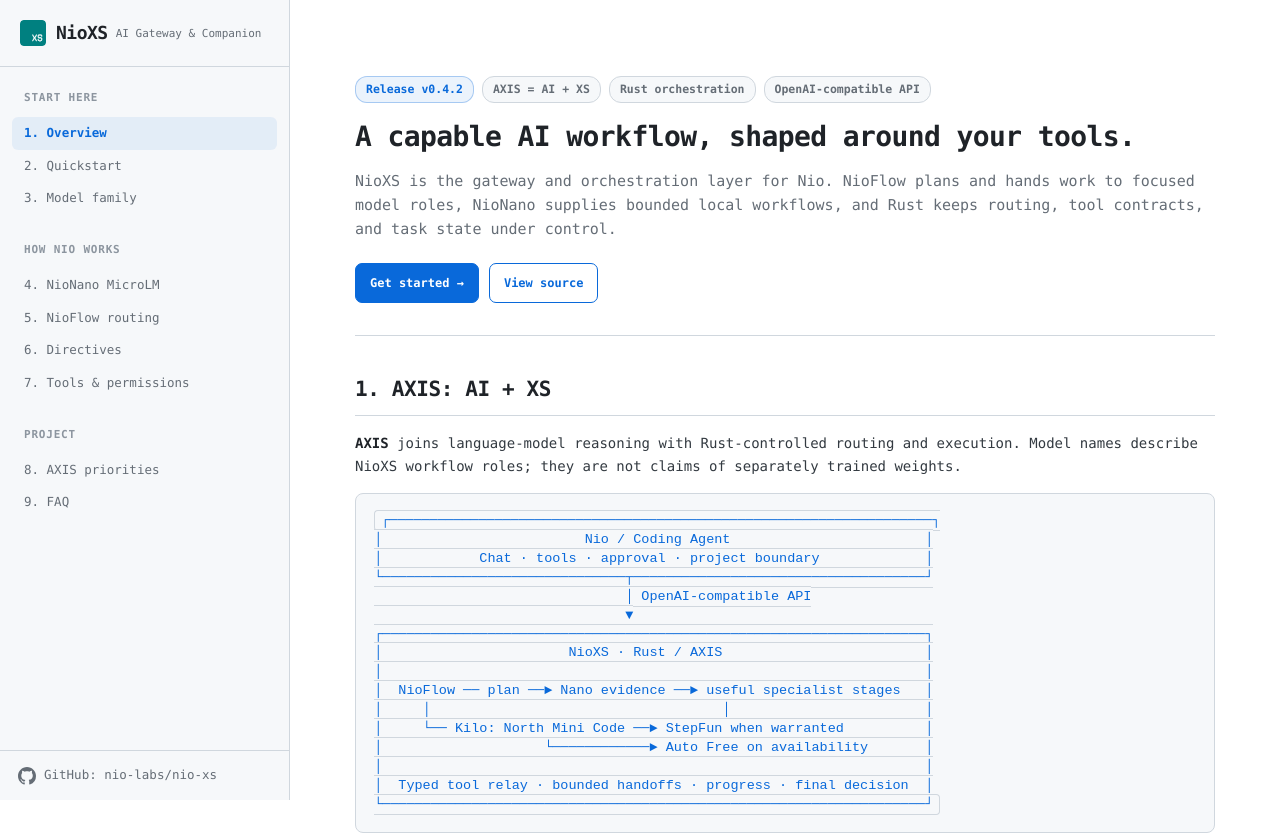
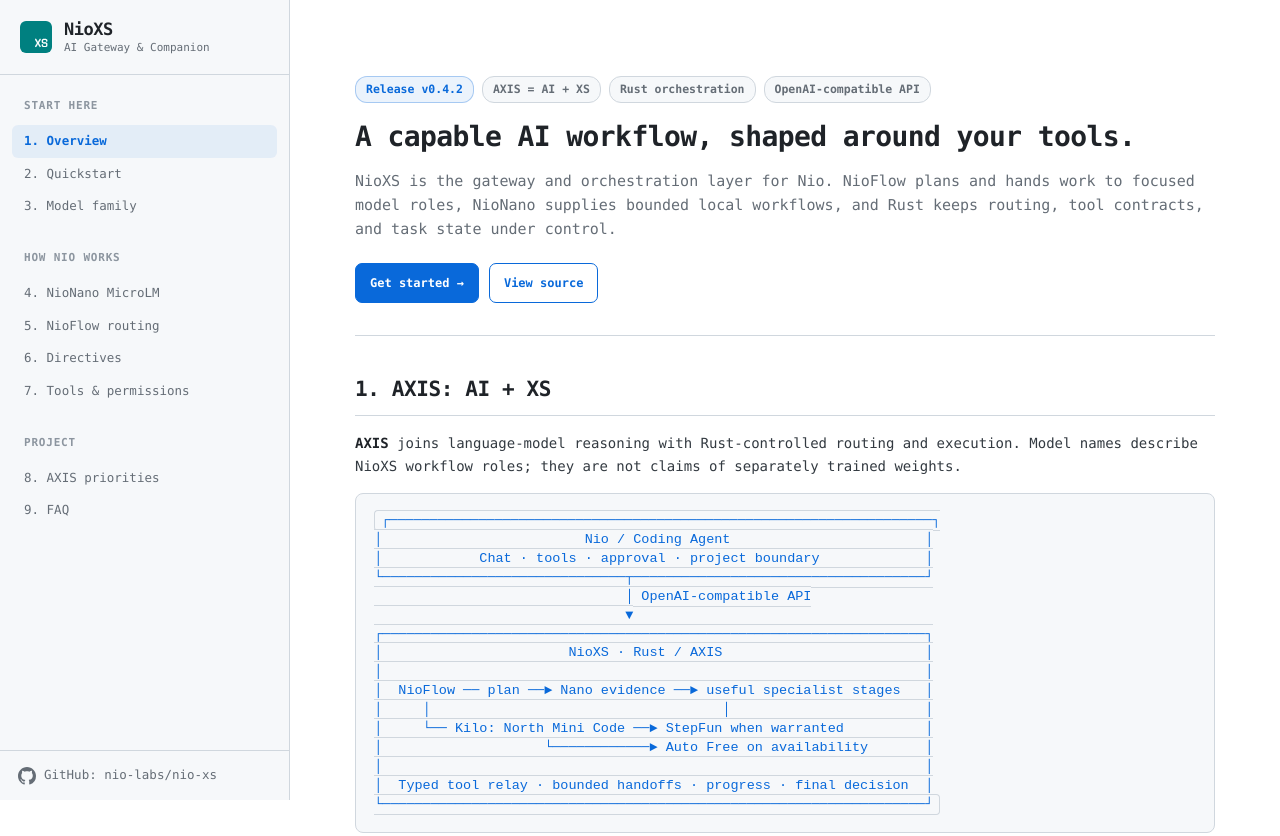
Before and after one commit to nio-labs/nio-xs, a website: page docs/index.html in a window 1280 px wide. Shown: the top 836 px of the page. Drawn offline with nearby package versions, Linux system fonts and the light colour scheme; a web font is replaced by a local one.

Commit message:
docs(pages): stack brand name over subtitle in sidebar header

```diff
--- a/docs/style.css
+++ b/docs/style.css
@@ -107,42 +107,41 @@ body {
 .sidebar-brand {
   display: flex;
   align-items: center;
-  gap: 10px;
+  gap: 12px;
   text-decoration: none;
   color: var(--text-primary);
-  line-height: 1;
 }
 
 .brand-logo {
-  height: 26px;
-  width: 26px;
-  border-radius: 4px;
+  height: 32px;
+  width: 32px;
+  border-radius: 6px;
   display: block;
   flex-shrink: 0;
 }
 
 .brand-text {
-  display: inline-flex;
-  align-items: center;
-  gap: 8px;
-  line-height: 1;
+  display: flex;
+  flex-direction: column;
+  justify-content: center;
+  gap: 2px;
 }
 
 .brand-name {
-  font-size: 18px;
+  font-size: 17px;
   font-weight: 800;
   letter-spacing: -0.5px;
-  line-height: 1;
-  display: inline-block;
+  line-height: 1.1;
+  display: block;
 }
 
 .brand-sub {
   font-size: 11px;
   color: var(--text-secondary);
   font-weight: 500;
-  line-height: 1;
+  line-height: 1.2;
   white-space: nowrap;
-  display: inline-block;
+  display: block;
 }
 
 .sidebar-nav {
```
